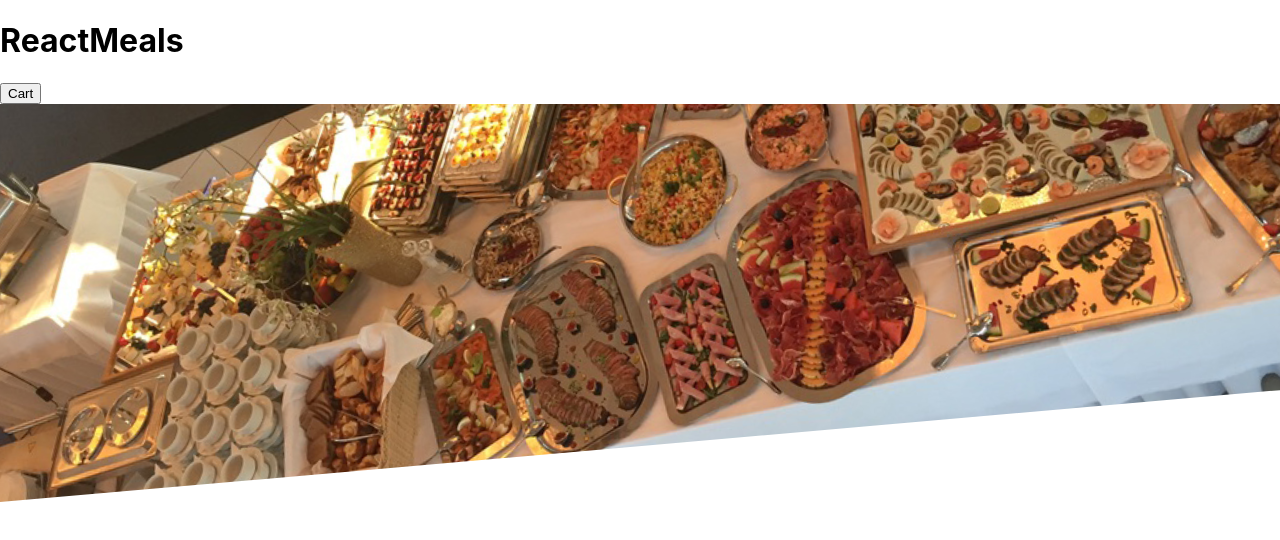
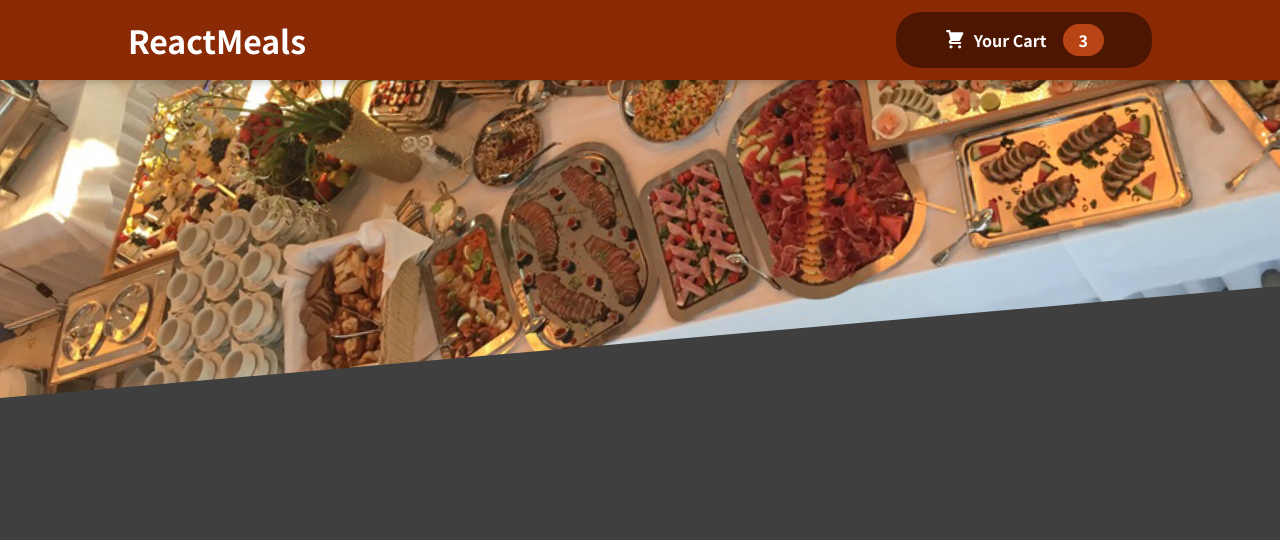
Before and after one commit to Sahil3M3/Restaurant-App, a React (Create React App) app: page / in a window 1280 px wide. Shown: the top 540 px of the page. Built offline with nearby package versions, Linux system fonts and the light colour scheme.

Commit message:
Header Done

```diff
--- a/src/App.css
+++ /dev/null
@@ -1,38 +0,0 @@
-.App {
-  text-align: center;
-}
-
-.App-logo {
-  height: 40vmin;
-  pointer-events: none;
-}
-
-@media (prefers-reduced-motion: no-preference) {
-  .App-logo {
-    animation: App-logo-spin infinite 20s linear;
-  }
-}
-
-.App-header {
-  background-color: #282c34;
-  min-height: 100vh;
-  display: flex;
-  flex-direction: column;
-  align-items: center;
-  justify-content: center;
-  font-size: calc(10px + 2vmin);
-  color: white;
-}
-
-.App-link {
-  color: #61dafb;
-}
-
-@keyframes App-logo-spin {
-  from {
-    transform: rotate(0deg);
-  }
-  to {
-    transform: rotate(360deg);
-  }
-}
--- a/src/App.js
+++ b/src/App.js
@@ -1,4 +1,3 @@
-import './App.css';
 import Header from "./components/Layout/Header"
 function App() {
   return (
--- /dev/null
+++ b/src/components/Cart/CartIcon.js
@@ -0,0 +1,13 @@
+const CartIcon = () => {
+    return (
+      <svg
+        xmlns='http://www.w3.org/2000/svg'
+        viewBox='0 0 20 20'
+        fill='currentColor'
+      >
+        <path d='M3 1a1 1 0 000 2h1.22l.305 1.222a.997.997 0 00.01.042l1.358 5.43-.893.892C3.74 11.846 4.632 14 6.414 14H15a1 1 0 000-2H6.414l1-1H14a1 1 0 00.894-.553l3-6A1 1 0 0017 3H6.28l-.31-1.243A1 1 0 005 1H3zM16 16.5a1.5 1.5 0 11-3 0 1.5 1.5 0 013 0zM6.5 18a1.5 1.5 0 100-3 1.5 1.5 0 000 3z' />
+      </svg>
+    );
+  };
+
+  export default CartIcon;
--- a/src/components/Layout/Header.js
+++ b/src/components/Layout/Header.js
@@ -1,14 +1,17 @@
 import React from 'react'
-import classes from "./Header.module.css"
+import classes from "./Header.module.css"; // Correct way for CSS Modules
+
 
 import mealsImage from "../../assets/meals.jpg"
+import HeaderCartButton from './HeaderCartButton';
 const Header = () => {
   return (
       <>
-      <header className={classes.Header} >
+
+      <header className={classes.header} >
 
       <h1>ReactMeals</h1>
-      <button>Cart</button>
+      <HeaderCartButton/>
       </header>
 
       <div className={classes['main-image']}>
--- /dev/null
+++ b/src/components/Layout/HeaderCartButton.js
@@ -0,0 +1,17 @@
+import React from 'react'
+import CartIcon from "../Cart/CartIcon"
+import classes from "./HeaderCartButton.module.css"
+
+const HeaderCartButton = (props) => {
+  return (
+    <button className={classes.button}>
+        <span className={classes.icon}>
+            <CartIcon/>
+        </span>
+        <span>Your Cart</span>
+        <span className={classes.badge}>3</span>
+    </button>
+  )
+}
+
+export default HeaderCartButton
--- /dev/null
+++ b/src/components/Layout/HeaderCartButton.module.css
@@ -0,0 +1,59 @@
+.button {
+    cursor: pointer;
+    font: inherit;
+    border: none;
+    background-color: #4d1601;
+    color: white;
+    padding: 0.75rem 3rem;
+    display: flex;
+    justify-content: space-around;
+    align-items: center;
+    border-radius: 25px;
+    font-weight: bold;
+  }
+
+  .button:hover,
+  .button:active {
+    background-color: #2c0d00;
+  }
+
+  .icon {
+    width: 1.35rem;
+    height: 1.35rem;
+    margin-right: 0.5rem;
+  }
+
+  .badge {
+    background-color: #b94517;
+    padding: 0.25rem 1rem;
+    border-radius: 25px;
+    margin-left: 1rem;
+    font-weight: bold;
+  }
+
+  .button:hover .badge,
+  .button:active .badge {
+    background-color: #92320c;
+  }
+
+  .bump {
+    animation: bump 300ms ease-out;
+  }
+
+  @keyframes bump {
+    0% {
+      transform: scale(1);
+    }
+    10% {
+      transform: scale(0.9);
+    }
+    30% {
+      transform: scale(1.1);
+    }
+    50% {
+      transform: scale(1.15);
+    }
+    100% {
+      transform: scale(1);
+    }
+  }
--- a/src/index.css
+++ b/src/index.css
@@ -1,13 +1,14 @@
+@import url('https://fonts.googleapis.com/css2?family=Noto+Sans+JP:wght@400;700&display=swap');
+
+* {
+  box-sizing: border-box;
+}
+
+html {
+  font-family: 'Noto Sans JP', sans-serif;
+}
+
 body {
   margin: 0;
-  font-family: -apple-system, BlinkMacSystemFont, 'Segoe UI', 'Roboto', 'Oxygen',
-    'Ubuntu', 'Cantarell', 'Fira Sans', 'Droid Sans', 'Helvetica Neue',
-    sans-serif;
-  -webkit-font-smoothing: antialiased;
-  -moz-osx-font-smoothing: grayscale;
+  background-color: #3f3f3f;
 }
-
-code {
-  font-family: source-code-pro, Menlo, Monaco, Consolas, 'Courier New',
-    monospace;
-}
```
